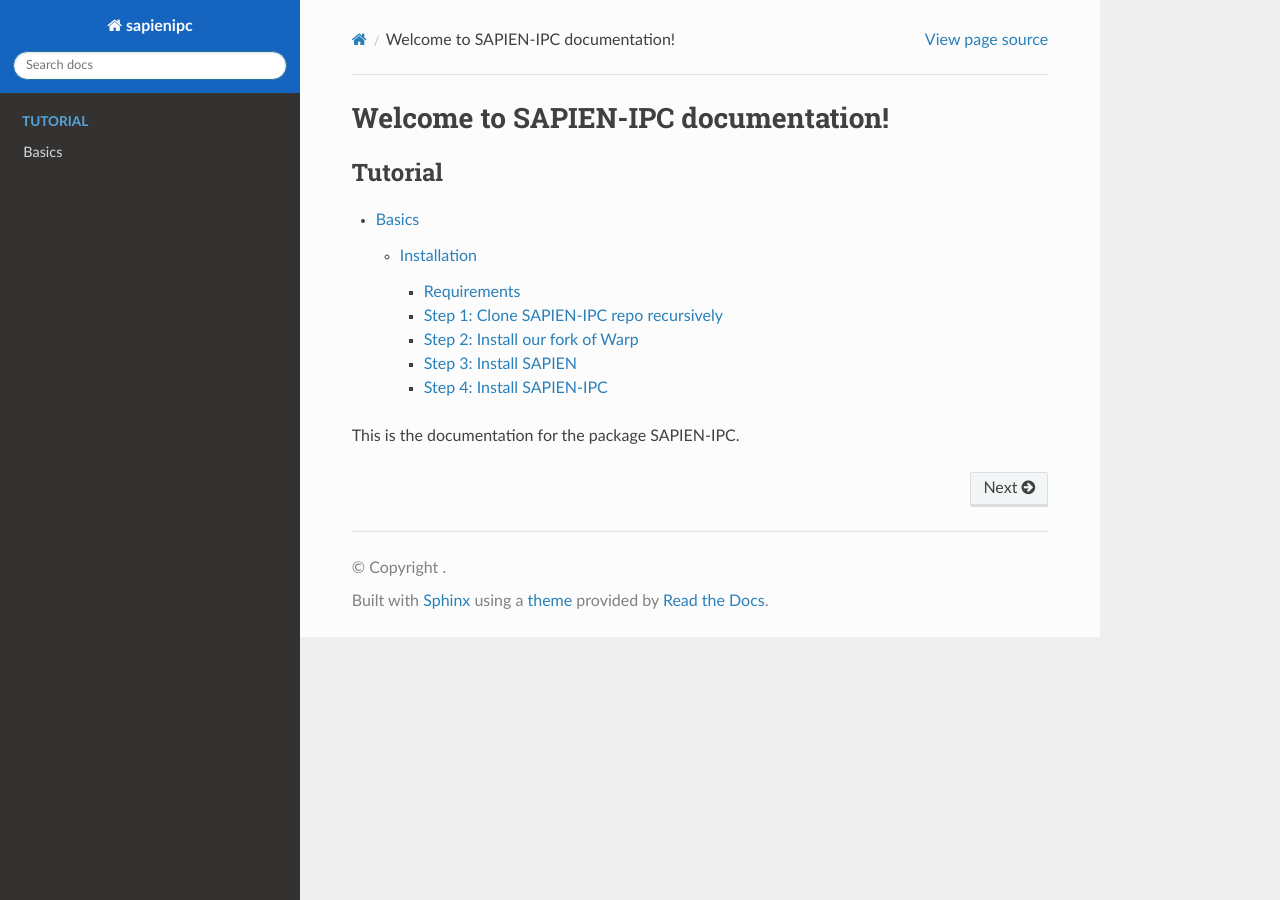
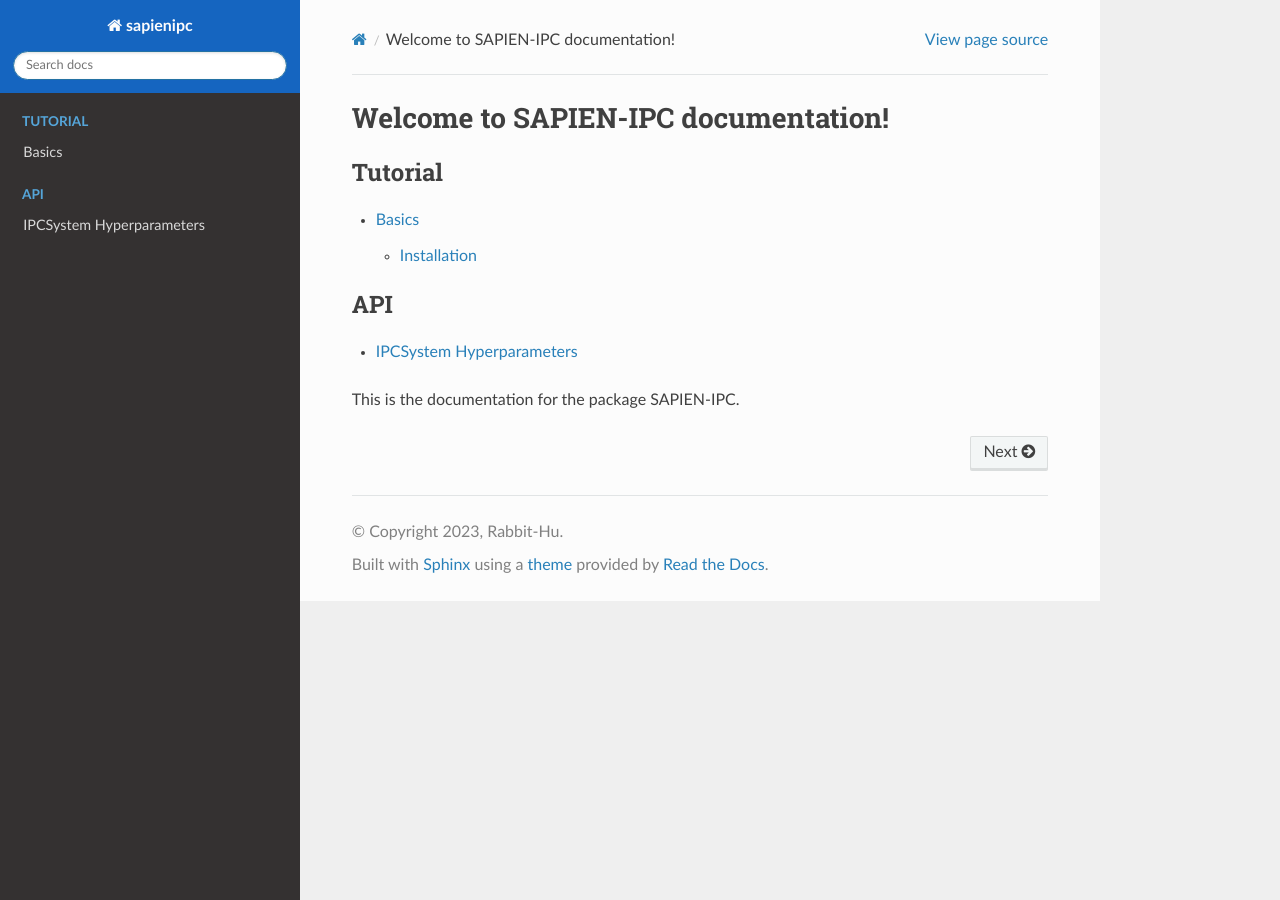
Before and after one commit to Rabbit-Hu/sapienipc-docs, a Sphinx documentation site: the page built from docs/index.rst, in a window 1280 px wide. Built offline with Sphinx 7.4.7 and the Read the Docs theme 2.0.0, drawn with Linux system fonts in a browser that asks for light colours.

Commit message:
add API docs for IPCSystemConfig

```diff
--- a/docs/conf.py
+++ b/docs/conf.py
@@ -1,8 +1,14 @@
+import os
+import sys
+import sapienipc
+
 project = 'sapienipc'
 author = 'Rabbit-Hu'
 release = "0.0.0"
+copyright = "2023, Rabbit-Hu"
 extensions = [
     'sphinx.ext.autodoc',
+    'sphinx.ext.autodoc.typehints',
     'sphinx_rtd_theme',
     'sphinx.ext.intersphinx',
     'sphinx.ext.mathjax',
@@ -10,6 +16,8 @@ extensions = [
     'sphinx.ext.githubpages',
     'sphinx.ext.todo'
 ]
+# autodoc_typehints = "description"
+autodoc_member_order = 'bysource'
 todo_include_todos = True
 source_suffix = ['.rst', '.md']
 source_parsers = {
--- a/docs/index.rst
+++ b/docs/index.rst
@@ -2,10 +2,16 @@ Welcome to SAPIEN-IPC documentation!
 ====================================
 
 .. toctree::
-   :maxdepth: 3
+   :maxdepth: 2
    :caption: Tutorial
 
    tutorial/basics/index
+
+.. toctree::
+   :maxdepth: 1
+   :caption: API
+
+   API/ipc_system_hyperparameters
 
 This is the documentation for the package SAPIEN-IPC.
 
```
Also changed, not shown: docs/API/ipc_system_hyperparameters.rst (added, +9 -0 lines).
